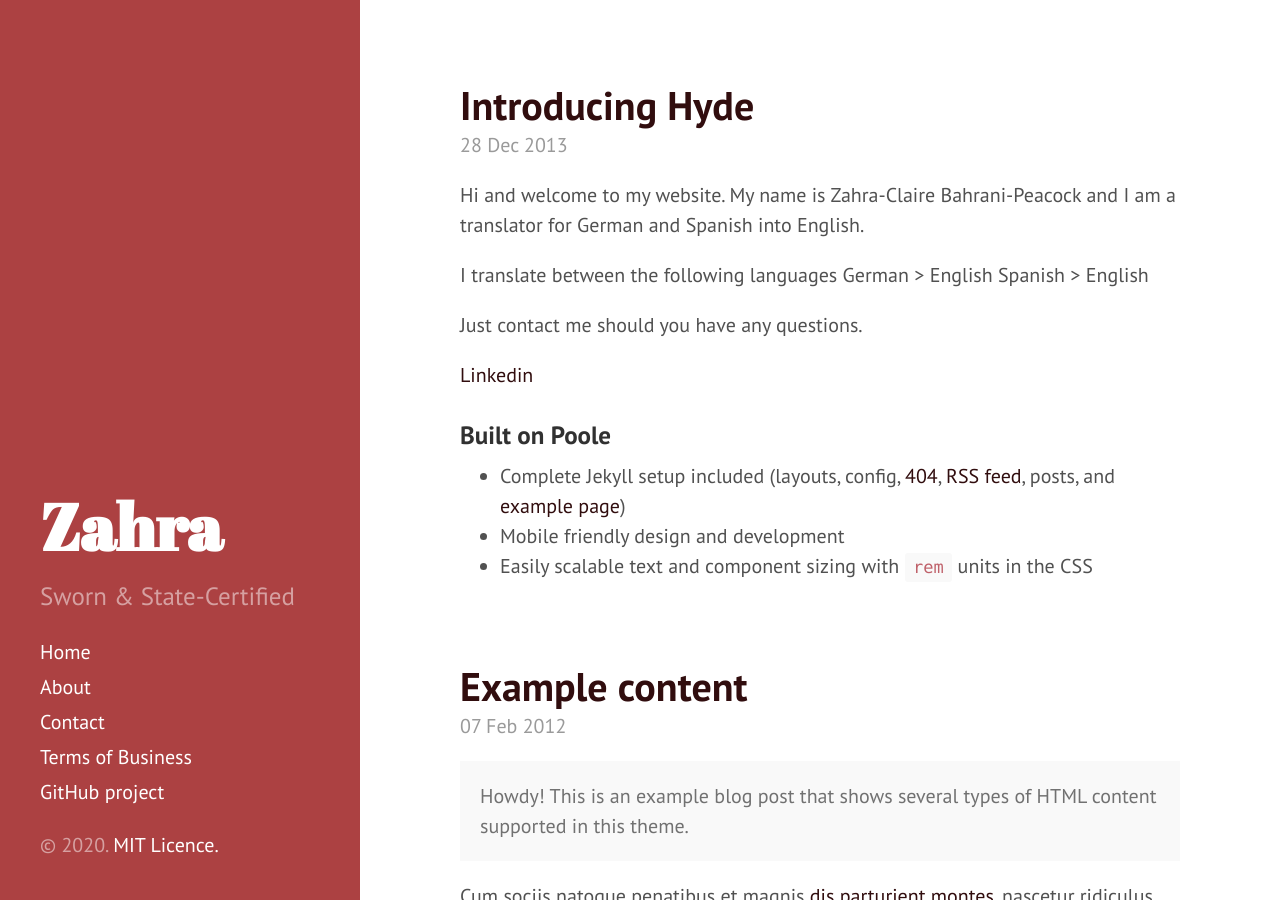
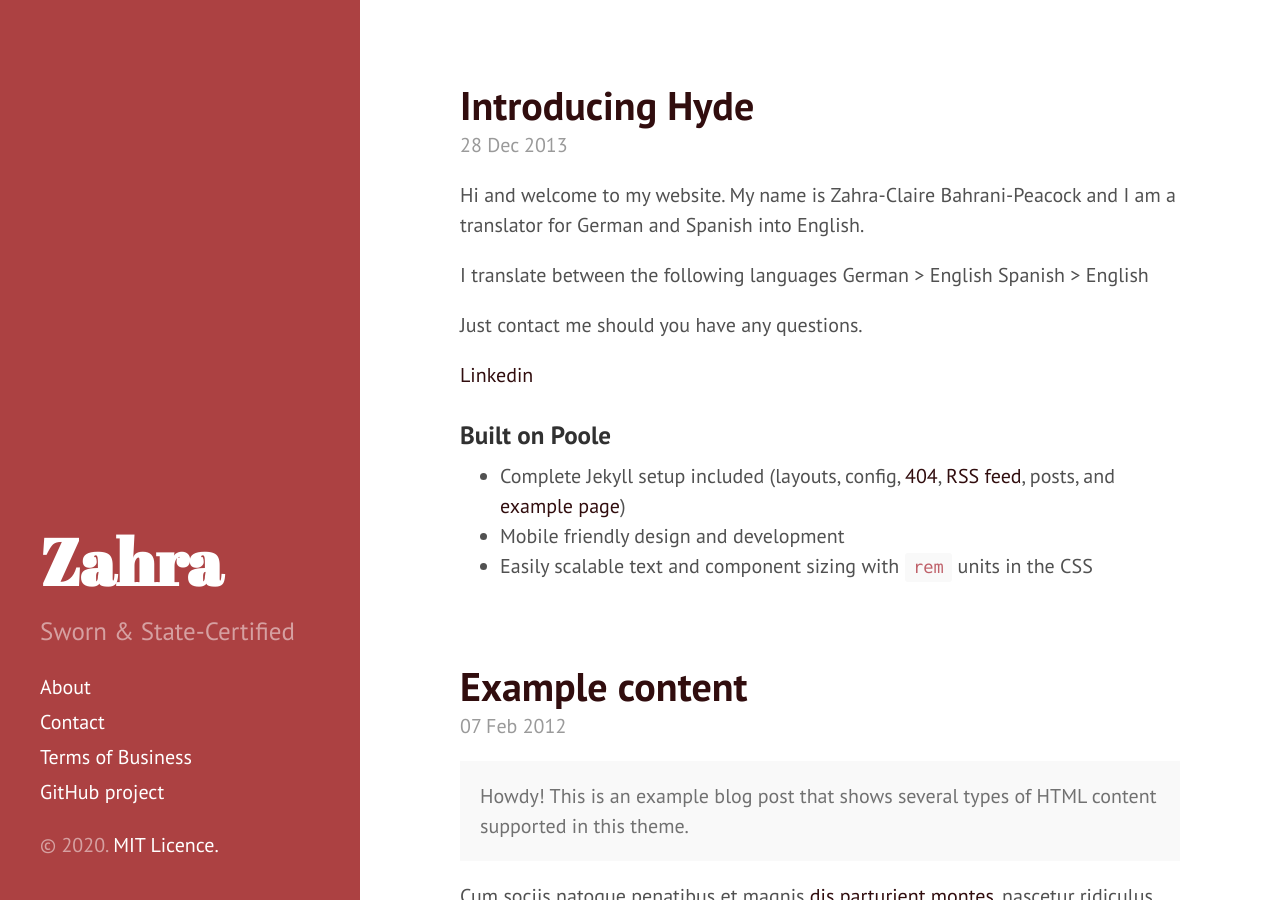
Before and after one commit to Zahra-Claire-Bahrani-Peacock/zahra-claire-bahrani-peacock.github.io, a Jekyll site: the page built from index.html, in a window 1280 px wide and 900 px high. Built offline with Jekyll 4.4.1, drawn with Linux system fonts in a browser that asks for light colours; the list of posts is cut into pages by our own code.

Commit message:
Sidebar update

```diff
--- a/_config.yml
+++ b/_config.yml
@@ -17,7 +17,6 @@
 
 # Custom vars
 version:          2.1.0
-sidebar_home_link: false
 
 github:
   repo:           https://github.com/Zahra-Claire-Bahrani-Peacock/
--- a/_includes/sidebar.html
+++ b/_includes/sidebar.html
@@ -10,7 +10,6 @@
     </div>
 
     <nav class="sidebar-nav">
-      <a class="sidebar-nav-item{% if page.url == site.baseurl %} active {% endif %}" href="{{ site.baseurl }}">Home</a>
 
       {% comment %}
         The code below dynamically generates a sidebar nav of pages with
```
